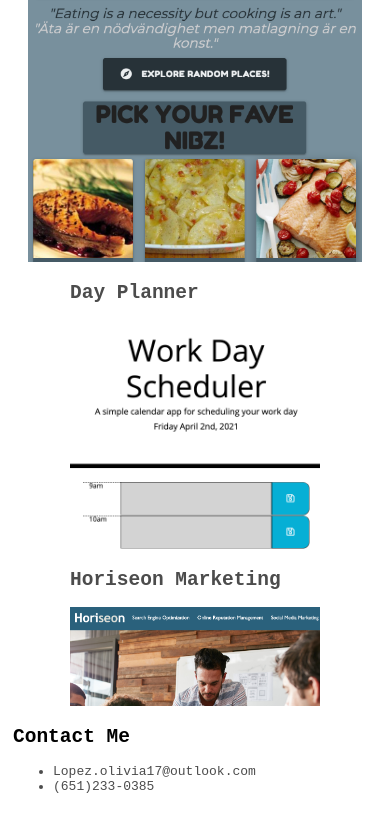
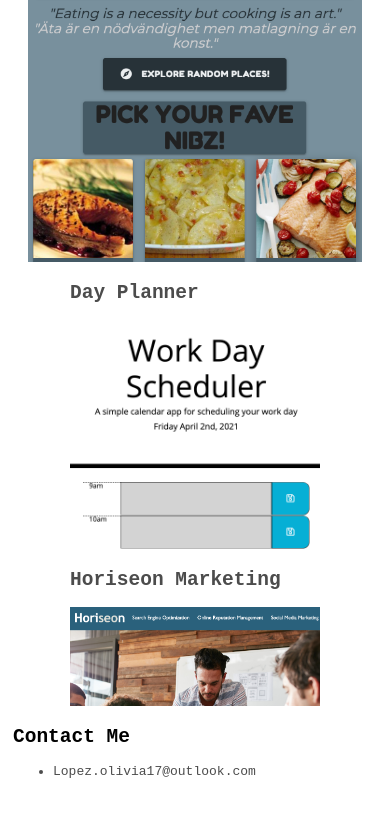
Before and after one commit to DoubleLForce5/Portfolio-1, a plain HTML site: page index.html in a window 390 px wide. Shown: the part 1302-2134 px from the top of the page. Drawn offline with Linux system fonts and the light colour scheme.

Commit message:
Update index.html
removed phone.

```diff
--- a/index.html
+++ b/index.html
@@ -80,7 +80,6 @@
       <h1>Contact Me</h1>
       <ul>
         <li>Lopez.olivia17@outlook.com</li>
-        <li>(651)233-0385</li>
       </ul>
     </section>
   </main>
```
